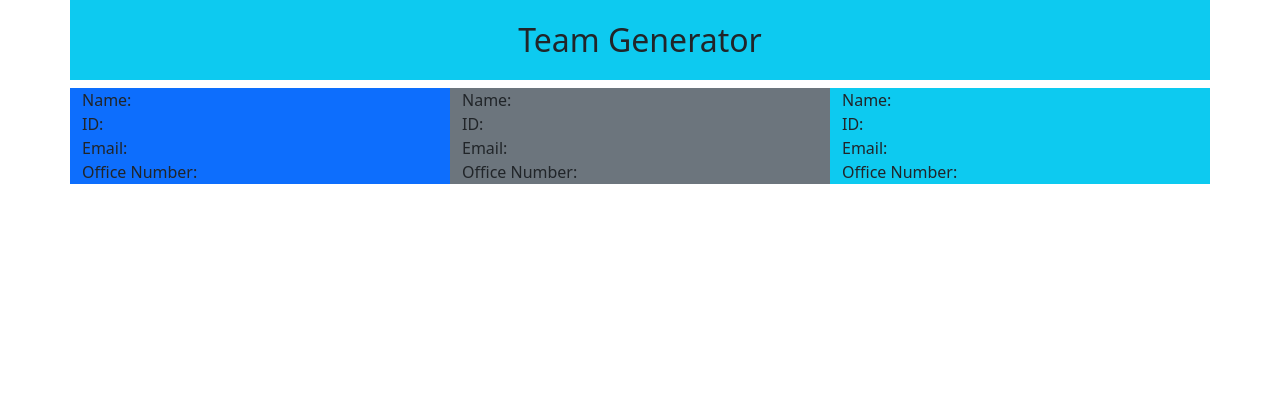
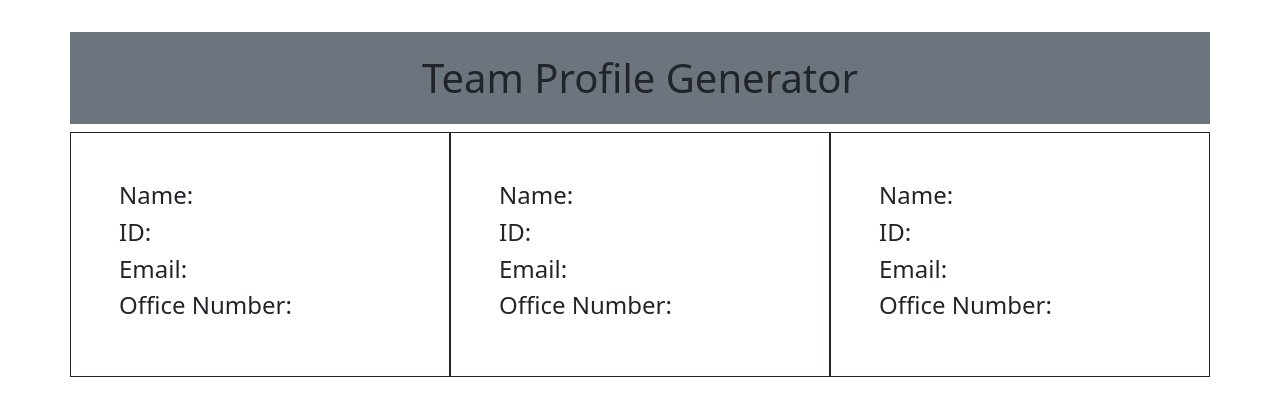
Before and after one commit to ivetteramos/TeamProfileGenerator, a website: page src/index.html in a window 1280 px wide. Drawn offline with nearby package versions, Linux system fonts and the light colour scheme.

Commit message:
worked on my html saving it to repo

```diff
--- a/index.js
+++ b/index.js
@@ -4,7 +4,7 @@ const theAssignedTeam = [];
 const Manager = require("./lib/Manager");
 const Engineer = require("./lib/Engineer");
 const Intern = require("./lib/Intern");
-const Employee = require("./lib/Employee").default;
+const Employee = require("./lib/Employee");
 
 const questionsManager = () => {
     return inquirer.prompt([
@@ -117,7 +117,7 @@ const finishedTeam = () => {
 }
 
 
-inquirer.prompt(managerQuestions)
+inquirer.prompt(questionsManager)
     .then((answers) => {
         console.log(answers)
 
--- a/lib/Employee.js
+++ b/lib/Employee.js
@@ -32,7 +32,7 @@ class Employee {
     }
 }
 
-const employee = new Employee(" ", 25);
+const employee = new Employee(" ", 25, 'emailhere');
 
 employee.printInfo();
 
--- a/lib/Engineer.js
+++ b/lib/Engineer.js
@@ -1,4 +1,4 @@
-const Employee = require("./Employee").default;
+const Employee = require('./Employee');
 
 class Engineer extends Employee
 {
--- a/lib/Intern.js
+++ b/lib/Intern.js
@@ -1,4 +1,4 @@
-const Employee = require("./Employee").default;
+const Employee = require('./Employee');
 
 class Intern extends Employee
 {
--- a/lib/Manager.js
+++ b/lib/Manager.js
@@ -1,4 +1,4 @@
-const Employee = require('./Employee').default;
+const Employee = require('./Employee');
 
 class Manager extends Employee {
     constructor(name, id, email, officeNumber){
--- a/src/index.html
+++ b/src/index.html
@@ -4,31 +4,33 @@
     <meta charset="UTF-8">
     <meta http-equiv="X-UA-Compatible" content="IE=edge">
     <meta name="viewport" content="width=device-width, initial-scale=1.0">
-    <title>Document</title>
+    <title>Team Generator</title>
     <link href="https://cdn.jsdelivr.net/npm/bootstrap@5.1.3/dist/css/bootstrap.min.css" rel="stylesheet">
     <script src="https://cdn.jsdelivr.net/npm/bootstrap@5.1.3/dist/js/bootstrap.bundle.min.js"></script>
 </head>
 <body>
-    <nav class="container-xl p-3 mb-2 bg-info text-dark text-center fs-2">Team Generator</nav>
+    <div class="w-100 p-3"></div>
+    <nav class="container-xl p-3 mb-2 bg-secondary text-dark text-center fs-1">Team Profile Generator</nav>
     <div class="container-lg">
         <div class="row">
-          <div class="col container-md bg-primary">
-            <section>Name:</section>
-            <section>ID:</section>
-            <section>Email:</section>
-            <section>Office Number:</section>
+          <div class="border border-dark col p-5 container-md bg-$white">
+
+            <section class="h4">Name:</section>
+            <section class="h4">ID:</section>
+            <section class="h4">Email:</section>
+            <section class="h4">Office Number:</section>
           </div>
-          <div class="col container-md bg-secondary">
-            <section>Name:</section>
-            <section>ID:</section>
-            <section>Email:</section>
-            <section>Office Number:</section>
+          <div class="border border-dark col p-5 container-md bg-$white">
+            <section class="h4">Name:</section>
+            <section class="h4">ID:</section>
+            <section class="h4">Email:</section>
+            <section class="h4">Office Number:</section>
           </div>
-          <div class="col container-md bg-info">
-            <section>Name:</section>
-            <section>ID:</section>
-            <section>Email:</section>
-            <section>Office Number:</section>
+          <div class="border border-dark col p-5 container-md bg-$white">
+            <section class="h4">Name:</section>
+            <section class="h4">ID:</section>
+            <section class="h4">Email:</section>
+            <section class="h4">Office Number:</section>
           </div>
         </div>
       </div>
```
